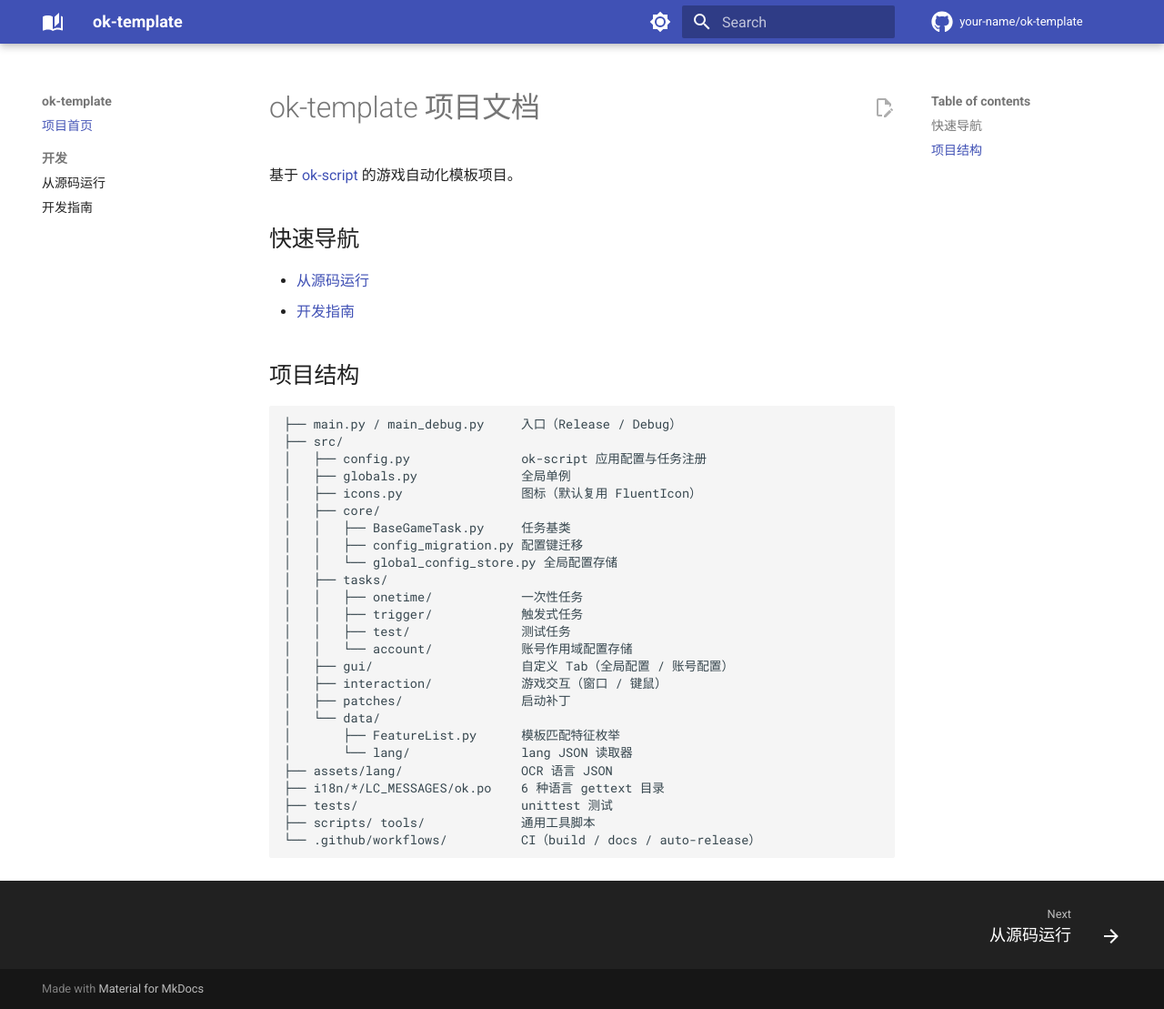
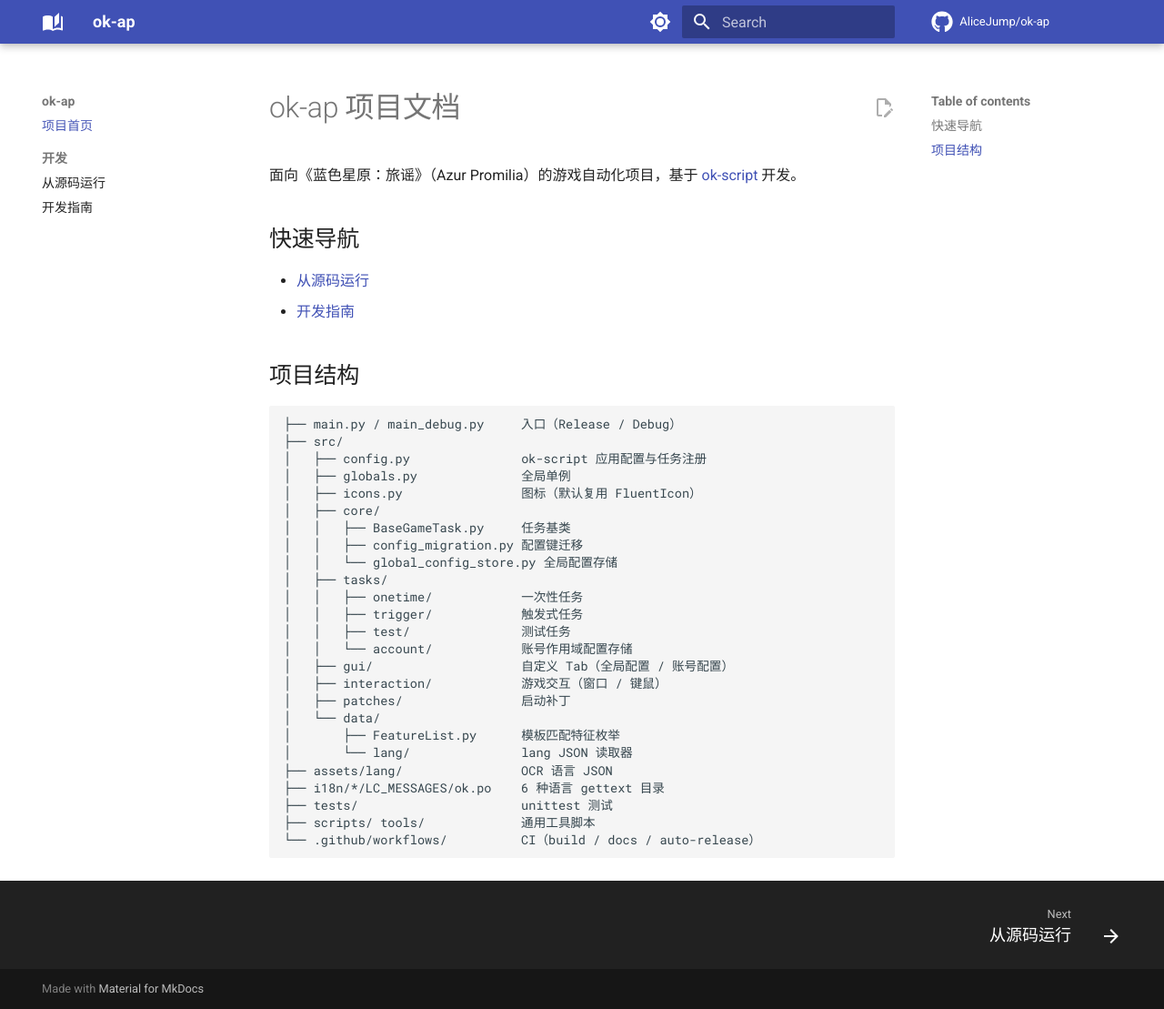
Before and after one commit to AliceJump/ok-ap, an MkDocs documentation site: the page built from docs/index.md, in a window 1280 px wide and 1109 px high. Shown: the whole window at 91% size. Built offline with MkDocs 1.6.1 and Material for MkDocs 9.7.7, drawn with Linux system fonts in a browser that asks for light colours; comment, search, counter and statistics services are not loaded.

Commit message:
feat: rename project to ok-ap for Azur Promilia (蓝色星原：旅谣)
- Rename ok-template to ok-ap across pyproject, uv.lock, README, docs, mkdocs, pyappify, sonar
- Update game config: exe AzurPromilia.exe, UnityWndClass
- Replace app icon with provided artwork
- Add ok_templates submodule -> AliceJump/ok-ap-x-anylabeling-asset

```diff
--- a/docs/index.md
+++ b/docs/index.md
@@ -1,6 +1,6 @@
-# ok-template 项目文档
+# ok-ap 项目文档
 
-基于 [ok-script](https://ok-script.com/) 的游戏自动化模板项目。
+面向《蓝色星原：旅谣》（Azur Promilia）的游戏自动化项目，基于 [ok-script](https://ok-script.com/) 开发。
 
 ## 快速导航
 
--- a/mkdocs.yml
+++ b/mkdocs.yml
@@ -1,8 +1,8 @@
-site_name: ok-template
-site_description: "Template for building game automation tools with ok-script"
-site_url: https://your-name.github.io/ok-template/
-repo_name: your-name/ok-template
-repo_url: https://github.com/your-name/ok-template
+site_name: ok-ap
+site_description: "Game automation tool for Blue Star Origin: Lv Yao, built with ok-script"
+site_url: https://AliceJump.github.io/ok-ap/
+repo_name: AliceJump/ok-ap
+repo_url: https://github.com/AliceJump/ok-ap
 edit_uri: edit/master/docs/
 exclude_docs: README.md
 
--- a/pyappify.yml
+++ b/pyappify.yml
@@ -1,4 +1,4 @@
-name: "ok-template"
+name: "ok-ap"
 uac: true
 profiles:
   - name: "Default"
--- a/pyproject.toml
+++ b/pyproject.toml
@@ -1,5 +1,5 @@
 [project]
-name = "ok-template"
+name = "ok-ap"
 version = "0.1.0"
 description = "A ready-to-use template for building game automation tools on ok-script"
 requires-python = ">=3.12,<3.13"
```
Also changed, not shown: README.md (+6 -6 lines), README_en.md (+5 -5 lines), .gitmodules (added), 5 other files.
